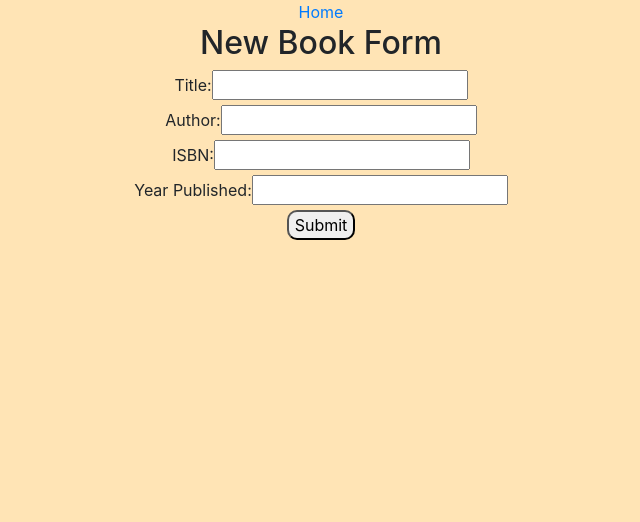
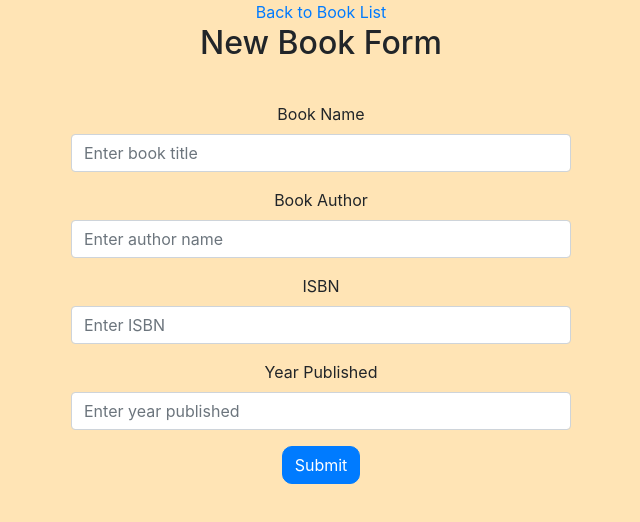
Before and after one commit to rosenkrans/library-app, a React (Create React App) app in the folder client/: page /categorylist/1/book/new in a window 1280 px wide. Shown: the top 522 px of the page, without its empty margins (319-959 px from the left). Built offline with nearby package versions, Linux system fonts and the light colour scheme.

Commit message:
added react bootstrap buttons and forms

```diff
--- a/client/src/App.css
+++ b/client/src/App.css
@@ -26,6 +26,19 @@ body {
   /* margin-left: 40%; */
 }
 
+.new-category-form-header {
+  margin-bottom: 40px;
+}
+
+.new-category-form-div {
+  display: flex;
+  justify-content: center;
+}
+
+.new-category-form {
+  width: 400px;
+}
+
 .category-list-link {
   margin-bottom: 40px;
   margin-right: 40px;
@@ -45,7 +58,7 @@ body {
 }
 
 .delete-category-button {
-  color: red;
+  /* background-color: red; */
   margin-left: 30px;
   border-radius: 10px;
 }
@@ -58,6 +71,19 @@ body {
   margin-top: 40px;
 }
 
+.new-book-form-header {
+  margin-bottom: 40px;
+}
+
+.new-book-form-div {
+  display: flex;
+  justify-content: center;
+}
+
+.new-book-form {
+  width: 500px;
+}
+
 .add-book-link {
   margin-top: 75px;
 }
@@ -67,29 +93,57 @@ body {
 }
 
 .delete-book-button {
-  margin-top: 50px;
-  color: red;
+  margin-top: 20px;
+  margin-bottom: 30px;
+  margin-left: 40px;
+}
+
+.edit-book-button {
+  margin-top: 20px;
+  margin-bottom: 30px;
+  margin-left: 40px;
+}
+
+.new-member-form-header {
+  margin-bottom: 40px;
 }
 
 .member-list-link {
   margin-bottom: 40px;
-
 }
 
 .back-to-member-list-div {
   margin-bottom: 30px;
 }
 
+.new-member-form-div {
+  display: flex;
+  justify-content: center;
+}
+
+.new-member-form {
+  width: 500px;
+}
+
+.edit-member-button {
+  margin-top: 20px;
+  margin-bottom: 30px;
+  margin-left: 40px;
+}
+
 .delete-member-button {
   margin-top: 20px;
   margin-bottom: 30px;
   margin-left: 40px;
-  color: red;
 }
 
 .submit {
   border-radius: 10px;
 }
+
+
+
+
 
 
 
--- a/client/src/components/Book.js
+++ b/client/src/components/Book.js
@@ -1,5 +1,6 @@
 import React, { Component } from 'react'
 import { Redirect, Link } from 'react-router-dom'
+import Button from 'react-bootstrap/Button'
 import axios from 'axios'
 
 export default class Book extends Component {
@@ -72,11 +73,20 @@ export default class Book extends Component {
                 </div> */}
 
                 <div>
-                    <button onClick={this.handleToggleEditForm}>
+                    {/* <button onClick={this.handleToggleEditForm}>
                         {this.state.isEditFormDisplayed
                             ? "Back to Book"
                             : "Edit Book"}
-                    </button>
+                    </button> */}
+                    <Button variant="primary" className='edit-book-button' onClick={this.handleToggleEditForm}>
+                        {this.state.isEditFormDisplayed
+                            ? "Back to Book"
+                            : "Edit Book"}
+				    </Button>
+                    {/* <button onClick={this.handleDelete} className="delete-book-button">Delete Book</button> */}
+                    <Button variant="primary" className='delete-book-button' onClick={this.handleDelete}>
+					    Delete Book
+				    </Button>
                     {this.state.isEditFormDisplayed ? (
                         <div>
                             <form onSubmit={this.handleSubmit}>
@@ -137,7 +147,7 @@ export default class Book extends Component {
                             <p>Year Published: {this.state.book.year_published}</p>
                         </div>
                     )}
-                    <button onClick={this.handleDelete} className="delete-book-button">Delete Book</button>
+
                 </div>
             </div>
         )
--- a/client/src/components/Category.js
+++ b/client/src/components/Category.js
@@ -2,6 +2,7 @@ import React, { Component } from 'react'
 import { Redirect } from 'react-router-dom'
 import { Link } from 'react-router-dom'
 import Table from 'react-bootstrap/Table'
+import Button from 'react-bootstrap/Button'
 import axios from 'axios'
 
 export default class Category extends Component {
@@ -102,11 +103,17 @@ export default class Category extends Component {
                 {/* <h1>Single Category</h1> */}
                 <h1>{this.state.category.name}</h1>
 
-                <button
+                {/* <button
                     className='edit-category-button' onClick={this.handleToggleEditForm}>
                     Edit Category
-                </button>
-                <input type='button' onClick={this.handleDelete} value='Delete Category' className='delete-category-button'/>
+                </button> */}
+                <Button variant="primary" className='edit-category-button' onClick={this.handleToggleEditForm}>
+					Edit Category
+				</Button>
+                {/* <input type='button' onClick={this.handleDelete} value='Delete Category' className='delete-category-button'/> */}
+                <Button variant="primary" className='delete-category-button' onClick={this.handleDelete}>
+					Delete Category
+				</Button>
                 <h3 className="book-title-header">Book Titles: </h3>
 
                 <Table striped bordered hover size="sm" className="book-table">
--- a/client/src/components/NewBookForm.js
+++ b/client/src/components/NewBookForm.js
@@ -2,6 +2,8 @@ import React, { Component } from 'react'
 import { Link } from 'react-router-dom'
 import axios from 'axios';
 import { Redirect } from 'react-router-dom'
+import Form from 'react-bootstrap/Form'
+import Button from 'react-bootstrap/Button'
 
 export default class NewBookForm extends Component {
 
@@ -46,13 +48,13 @@ export default class NewBookForm extends Component {
         return (
             <div>
                 <div>
-                    <Link to={`/`}>Home</Link>
+                    <Link to={`/categorylist/${this.props.match.params.categoryId}/booklist`}>Back to Book List</Link>
                 </div>
                 <div>
-                    <h2>New Book Form</h2>
+                    <h2 className='new-book-form-header'>New Book Form</h2>
                 </div>
-                <form onSubmit={this.handleSubmit}>
-                    <div>
+                {/* <form onSubmit={this.handleSubmit}> */}
+                    {/* <div>
                         <label htmlFor='book-title'>Title: </label>
                         <input
                             type='text'
@@ -94,9 +96,65 @@ export default class NewBookForm extends Component {
                     </div>
 
                     <div>
-                            <input type='submit' value='Submit' className="submit"/>
-                        </div>
-                </form>
+                        <input type='submit' value='Submit' className="submit"/>
+                    </div> */}
+                {/* </form> */}
+                <div className='new-book-form-div'>
+                    <Form onSubmit={this.handleSubmit} className='new-book-form'>
+						<Form.Group controlId="formBookTitle">
+						<Form.Label>Book Name</Form.Label>
+						<Form.Control
+							type='text'
+							name='title'
+							placeholder="Enter book title"
+							id='book-name'
+							onChange={this.handleChange}
+							value={this.state.newBook.title}
+						/>
+						</Form.Group>
+
+                        <Form.Group controlId="formBookAuthor">
+						<Form.Label>Book Author</Form.Label>
+						<Form.Control
+							type='text'
+							name='author'
+							placeholder="Enter author name"
+							id='author-name'
+							onChange={this.handleChange}
+							value={this.state.newBook.author}
+						/>
+						</Form.Group>
+
+                        <Form.Group controlId="formBookISBN">
+						<Form.Label>ISBN</Form.Label>
+						<Form.Control
+							type='text'
+							name='isbn'
+							placeholder="Enter ISBN"
+							id='isbn'
+							onChange={this.handleChange}
+							value={this.state.newBook.isbn}
+						/>
+						</Form.Group>
+
+                        <Form.Group controlId="formBookYearPublished">
+						<Form.Label>Year Published</Form.Label>
+						<Form.Control
+							type='text'
+							name='year_published'
+							placeholder="Enter year published"
+							id='year-published'
+							onChange={this.handleChange}
+							value={this.state.newBook.year_published}
+						/>
+						</Form.Group>
+
+						<Button variant="primary" type="submit">
+							Submit
+						</Button>
+					</Form>
+                </div>
+
             </div>
         )
     }
--- a/client/src/components/NewCategoryForm.js
+++ b/client/src/components/NewCategoryForm.js
@@ -1,6 +1,8 @@
 import React, { Component } from "react"
 import axios from "axios"
 import { Redirect, Link } from "react-router-dom"
+import Form from 'react-bootstrap/Form'
+import Button from 'react-bootstrap/Button'
 
 export default class NewCategoryForm extends Component {
 	state = {
@@ -39,9 +41,9 @@ export default class NewCategoryForm extends Component {
                 </div>
 				<form onSubmit={this.handleSubmit}>
                     <div>
-                        <h2>Category Form</h2>
+                        <h2 className='new-category-form-header'>New Category Form</h2>
                     </div>
-					<div>
+					{/* <div>
 						<label htmlFor='category-name'>Category Name: </label>
 						<input
 							type='text'
@@ -50,12 +52,31 @@ export default class NewCategoryForm extends Component {
 							onChange={this.handleChange}
 							value={this.state.newCategory.name}
 						/>
-					</div>
+					</div> */}
 
-					<div>
+					{/* <div>
 						<input type='submit' value='Submit' className='submit'/>
-					</div>
+					</div> */}
 				</form>
+				<div className='new-category-form-div'>
+					<Form onSubmit={this.handleSubmit} className='new-category-form'>
+						<Form.Group controlId="formBasicEmail">
+						{/* <Form.Label>Category Name</Form.Label> */}
+						<Form.Control
+							type='text'
+							name='name'
+							placeholder="Enter category name"
+							id='category-name'
+							onChange={this.handleChange}
+							value={this.state.newCategory.name}
+						/>
+						</Form.Group>
+
+						<Button variant="primary" type="submit">
+							Submit
+						</Button>
+					</Form>
+				</div>
 			</div>
 		);
 	}
--- a/client/src/components/NewMemberForm.js
+++ b/client/src/components/NewMemberForm.js
@@ -1,6 +1,8 @@
 import React, { Component } from 'react'
 import axios from 'axios'
 import { Redirect, Link } from 'react-router-dom'
+import Form from 'react-bootstrap/Form'
+import Button from 'react-bootstrap/Button'
 
 export default class NewMemberForm extends Component {
 
@@ -45,9 +47,9 @@ export default class NewMemberForm extends Component {
                     <Link to={`/memberlist`}>Back to Member List</Link>
                 </div>
                 <div>
-                    <h2>New Member Form</h2>
+                    <h2 className='new-member-form-header'>New Member Form</h2>
                 </div>
-                <form onSubmit={this.handleSubmit}>
+                {/* <form onSubmit={this.handleSubmit}>
 					<div>
 						<label htmlFor='member-name'>Member Name: </label>
 						<input
@@ -92,7 +94,65 @@ export default class NewMemberForm extends Component {
 					<div>
 						<input type='submit' value='Submit' className="submit"/>
 					</div>
-				</form>
+				</form> */}
+
+                <div className='new-member-form-div'>
+                    <Form onSubmit={this.handleSubmit} className='new-member-form'>
+						<Form.Group controlId="formMemberName">
+						<Form.Label>Member Name</Form.Label>
+						<Form.Control
+							type='text'
+							name='name'
+							placeholder="Enter first and last name"
+							id='member-name'
+							onChange={this.handleChange}
+							value={this.state.newMember.name}
+						/>
+						</Form.Group>
+
+                        <Form.Group controlId="formMemberPhoneNumber">
+						<Form.Label>Member Phone Number</Form.Label>
+						<Form.Control
+							type='text'
+							name='phone_number'
+							placeholder="Enter phone number"
+							id='phone-number'
+							onChange={this.handleChange}
+							value={this.state.newMember.phone_number}
+						/>
+						</Form.Group>
+
+                        <Form.Group controlId="formMemberEmail">
+						<Form.Label>Email</Form.Label>
+						<Form.Control
+							type='text'
+							name='email'
+							placeholder="Enter email address"
+							id='email'
+							onChange={this.handleChange}
+							value={this.state.newMember.email}
+						/>
+						</Form.Group>
+
+                        <Form.Group controlId="formMemberExpirationDate">
+						<Form.Label>Member Expiration Date</Form.Label>
+						<Form.Control
+							type='text'
+							name='member_expiration_date'
+							placeholder="Enter member expiration date"
+							id='member-expiration-date'
+							onChange={this.handleChange}
+							value={this.state.newMember.member_expiration_date}
+						/>
+						</Form.Group>
+
+						<Button variant="primary" type="submit">
+							Submit
+						</Button>
+					</Form>
+                </div>
+
+
             </div>
         )
     }
```
Also changed, not shown: client/src/components/Member.js (+13 -4 lines).
